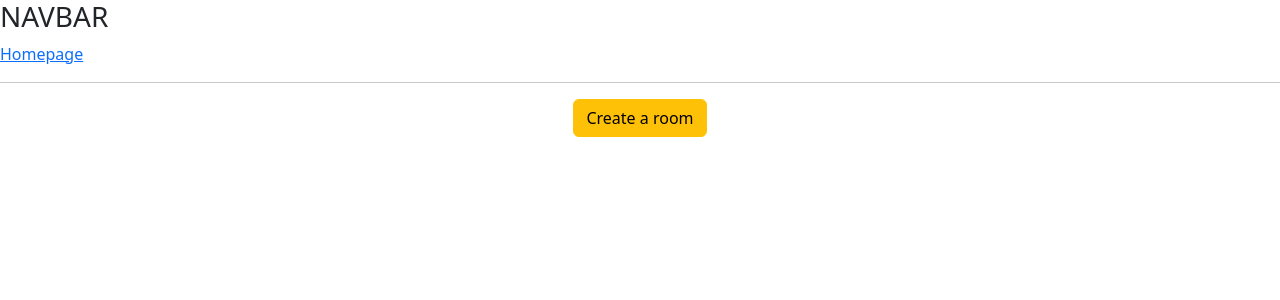
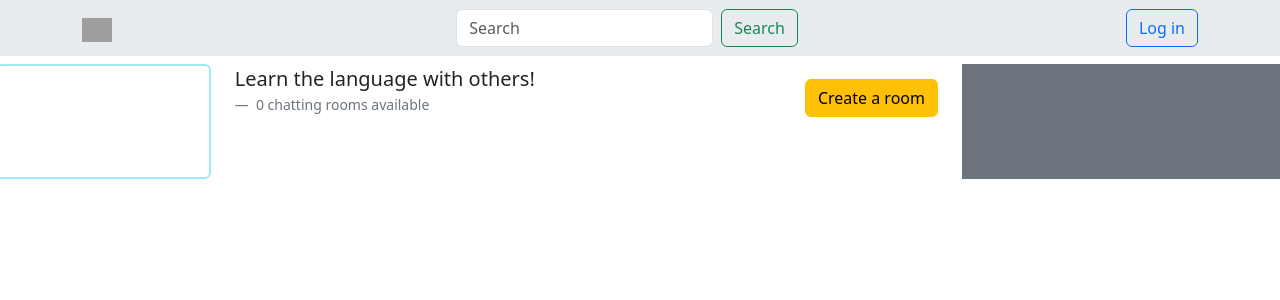
Before and after one commit to sieczkah/LanguageBuddies, a Django app: page / in a window 1280 px wide. Shown: the top 300 px of the page. Run offline with Django 4.2, Linux system fonts and the light colour scheme; data that the repository does not hold is empty; parts of the project's set-up code (start-up, migrations or seed data) failed here and were passed over; some libraries are stand-ins or nearby versions; grey boxes are pictures that could not be loaded.

Commit message:
Styled room cards and navbar

```diff
--- a/base/templates/base/home.html
+++ b/base/templates/base/home.html
@@ -1,42 +1,85 @@
-{% extends 'main.html' %}
-{% block content %}
+{% extends 'main.html' %} {% block content %}
 <div class="container-xxl text-center">
-    <div class="row justify-content-center">
-        <div class=" col-12 col-sm-3">
+  <div class="row justify-content-center g-5 p-2">
+    <div class="col-12 col-md-2 border border-info-subtle border-2 rounded">
+    </div>
+    <div class="col-12 col-md-7">
+      <div class="row">
+        <div
+          class="col-12 mb-5 d-flex justify-content-between align-items-center">
+          <div class="text-start">
+            <figure>
+              <blockquote class="blockquote">
+                <p>Learn the language with others!</p>
+              </blockquote>
+              <figcaption class="blockquote-footer">
+                {{ rooms.count }} chatting rooms available
+              </figcaption>
+            </figure>
+          </div>
+          <a href="{% url 'create-room'%}"
+            class="btn btn-warning text-end">Create a room</a>
+        </div>
+        <!-- CARDS -->
+        {% for room in rooms %}
+        <div class="col-12 mb-5 ">
+          <div class="card room-card shadow-lg">
+            <div class="card-body pb-3">
+              <!-- CARD HEADER -->
+              <div class="d-flex flex-row justify-content-between mb-3">
+                <div class="text-start lh-2">
+                  <h5 class="card-title mb-0">{{ room.name }}</h5>
+                  <span
+                    class="badge rounded-pill text-bg-primary">{{room.language}}</span>
+                  <small
+                    class="fw-lighter">{{ room.updated |timesince }}</small>
+                </div>
+                <div class="dropdown">
+                  <a class="link-primary" href="#" role="button"
+                    data-bs-toggle="dropdown" aria-expanded="false">
+                    <i class="fa-solid fa-ellipsis-vertical fa-xl"></i>
+                  </a>
+                  <ul class="dropdown-menu">
+                    <li><a class="dropdown-item" href="#">Edit
+                        room</a></li>
+                    <li><a class="dropdown-item link-danger"
+                        href="{% url 'delete-room' room.id %}"
+                        onclick="return confirm('Are you sure you want to delete this item?');">Delete</a>
+                    </li>
+                  </ul>
 
-        </div>
-        <div class="col-12 col-sm-6">
-            <div class="row">
-                <div class="col-12 mb-5">
-                    <a href="{% url 'create-room'%}" class="btn btn-warning">Create a room</a>
                 </div>
 
-                {% for room in rooms %}
-                <div class="col-12 mb-5">
+              </div>
+              <hr
+                style="height: 1px ;width: 35%; background-color: var(--bs-primary); border: none;">
+              <!-- CARD CONTENT -->
+              <div class="row">
+                <div class="col-12"></div>
+                <div class="col-12 mb-3 text-start">Lorem ipsum dolor sit amet
+                  consectetur
+                  adipisicing elit. Accusamus explicabo alias corrupti, facere
+                  esse animi adipisci iure molestias architecto, quibusdam ipsum
+                  sequi obcaecati doloremque eius nesciunt optio nostrum tempora
+                  quo!</div>
+                <div
+                  class="col-12 d-flex justify-content-between align-items-center">
 
-                    <div class="card">
-                        <strong class="d-inline-block mb-2 text-success">{{room.language}}
-                            @{{room.host.username}}</strong>
-                        <div><a href="{% url 'update-room' room.id %}">Edit room</a></div>
+                  <a href="{% url 'room' room.id %}" class="btn btn-primary">Go
+                    to room</a>
+                  <small class="text-body-secondary">Hosted by
+                    @{{ room.host }}</small>
+                </div>
+              </div>
+            </div>
+          </div>
+        </div>
+        {% endfor %}
 
-                        <div><a href="{% url 'delete-room' room.id %}" class="link-danger"
-                                onclick="return confirm('Are you sure you want to delete this item?');">Delete</a>
-                        </div>
-                        <div class="card-body">
-                            <h5 class="card-title">{{room.name}}</h5>
-                            <p class="card-text">{{room.description}}</p>
-                            <a href="{% url 'room' room.id %}" class="btn btn-primary">Go to room</a>
-                        </div>
-                    </div>
-                </div>
-                {% endfor %}
-            </div>
-
-        </div>
-        <div class="col-12 col-sm-3"></div>
+      </div>
     </div>
-
+    <div class="col-12 col-md-3 bg-secondary"></div>
+  </div>
 </div>
 
-
 {% endblock content %}
--- a/templates/main.html
+++ b/templates/main.html
@@ -6,14 +6,17 @@
   <meta http-equiv="X-UA-Compatible" content="IE=edge" />
   <meta name="viewport" content="width=device-width, initial-scale=1.0" />
   <title>Language Buddies</title>
-  <link href="https://cdn.jsdelivr.net/npm/bootstrap@5.3.0/dist/css/bootstrap.min.css" rel="stylesheet"
-    integrity="sha384-9ndCyUaIbzAi2FUVXJi0CjmCapSmO7SnpJef0486qhLnuZ2cdeRhO02iuK6FUUVM" crossorigin="anonymous">
+  <link
+    href="https://cdn.jsdelivr.net/npm/bootstrap@5.3.0/dist/css/bootstrap.min.css"
+    rel="stylesheet"
+    integrity="sha384-9ndCyUaIbzAi2FUVXJi0CjmCapSmO7SnpJef0486qhLnuZ2cdeRhO02iuK6FUUVM"
+    crossorigin="anonymous">
 </head>
 
 <body>
-  <h3>NAVBAR</h3>
-  <a href="{% url 'homepage' %}">Homepage</a>
-  <hr />
+  <script src="https://kit.fontawesome.com/b9b4781349.js"
+    crossorigin="anonymous"></script>
+  <section class="navigation">{% include 'navbar.html' %}</section>
   <!-- Page content -->
   <section>
     <!-- NAVBAR -->
@@ -23,7 +26,8 @@
     {% endblock content %}
   </section>
   <!--  -->
-  <script src="https://cdn.jsdelivr.net/npm/bootstrap@5.3.0/dist/js/bootstrap.bundle.min.js"
+  <script
+    src="https://cdn.jsdelivr.net/npm/bootstrap@5.3.0/dist/js/bootstrap.bundle.min.js"
     integrity="sha384-geWF76RCwLtnZ8qwWowPQNguL3RmwHVBC9FhGdlKrxdiJJigb/j/68SIy3Te4Bkz"
     crossorigin="anonymous"></script>
 </body>
--- /dev/null
+++ b/templates/navbar.html
@@ -0,0 +1,14 @@
+<nav class="navbar bg-body-secondary">
+    <div class="container d-flex ">
+        <a class="navbar-brand" href="#">
+            <img src="/docs/5.3/assets/brand/bootstrap-logo.svg" alt="Bootstrap" width="30" height="24">
+        </a>
+        <form class="d-flex" role="search">
+            <input class="form-control me-2" type="search" placeholder="Search" aria-label="Search">
+            <button class="btn btn-outline-success" type="submit">Search</button>
+        </form>
+        <a class="nav-link" href="#">
+            <button class="btn btn-outline-primary">Log in</button>
+        </a>
+    </div>
+</nav>
```
